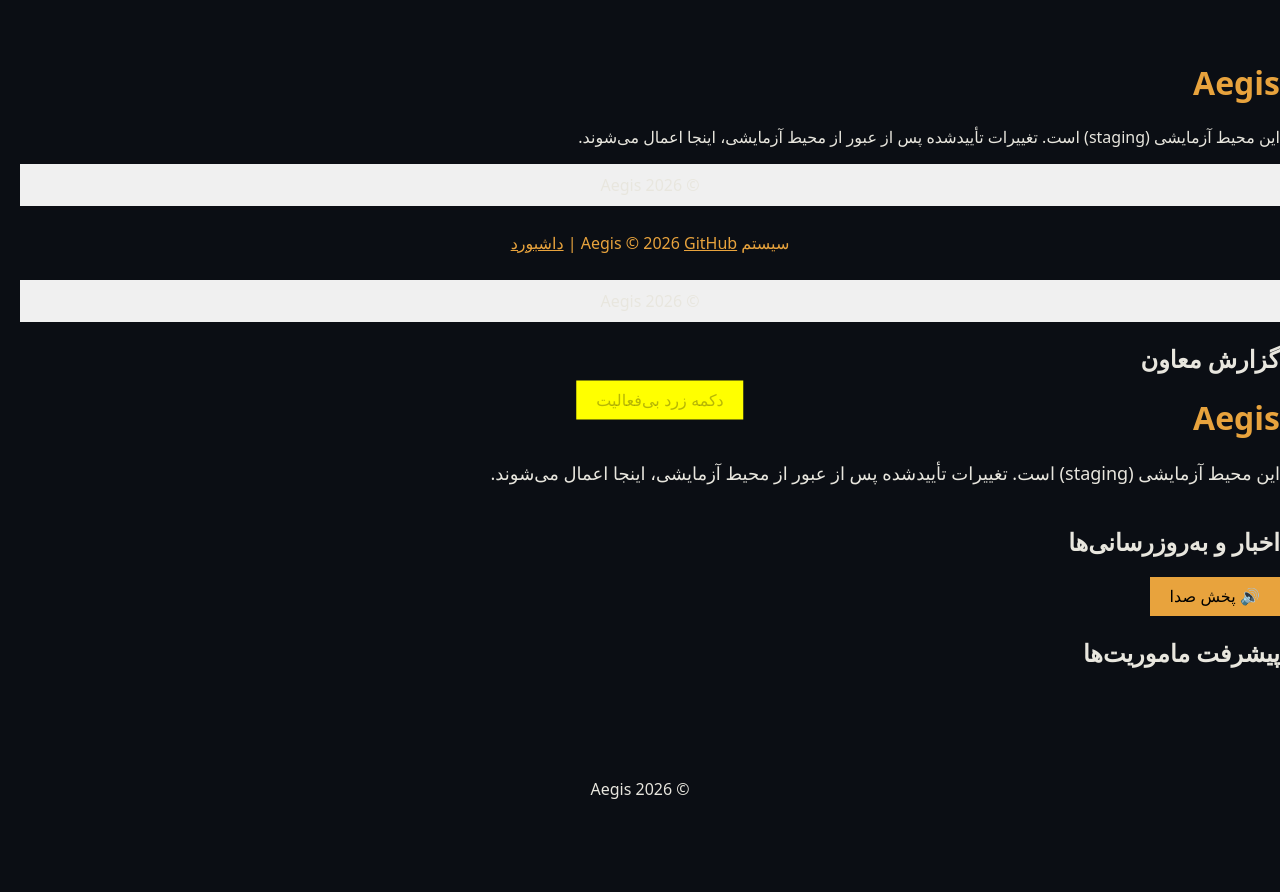
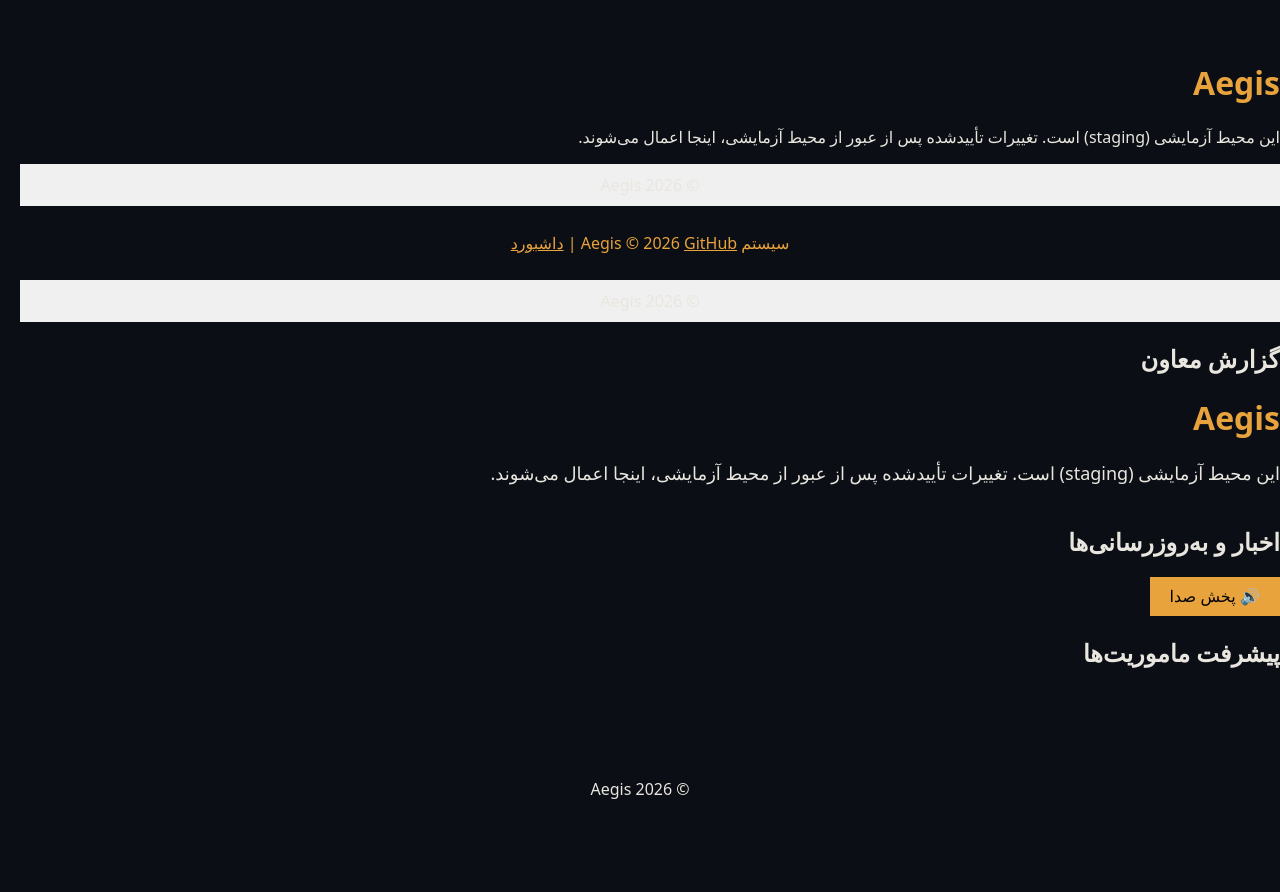
Before and after one commit to Dazm86/aegis, a website: page site-staging/index.html in a window 1280 px wide. Drawn offline with Linux system fonts and the light colour scheme.

Commit message:
Deployer: apply approved changes to staging

```diff
--- a/site-staging/index.html
+++ b/site-staging/index.html
@@ -44,6 +44,9 @@
 
   <!-- mission #36: افزودن نمودار پیشرفت ماموریت‌ها -->
   <section id='mission-progress'><h2>پیشرفت ماموریت‌ها</h2><canvas id='progress-chart' width='200' height='200'></canvas><script>const sb = supabase.createClient('https://xufbpsdtzrjnwvkpalbu.supabase.co', 'eyJhbGciOiJIUzI1NiIsInR5cCI6IkpXVCJ9.eyJpc3MiOiJzdXBhYmFzZSIsInJlZiI6Inh1ZmJwc2R0enJqbnd2a3BhbGJ1Iiwicm9sZSI6ImFub24iLCJpYXQiOjE3ODMzODc2NzIsImV4cCI6MjA5ODk2MzY3Mn0.X1EnpBZxrDdFRz6tRxpmOJIyTAEiOXZGG-NHIqTC5p0'); sb.from('missions').select('id, status').then(data => { const approved = data.data.filter(mission => mission.status === 'approved').length; const rejected = data.data.filter(mission => mission.status === 'rejected').length; const ctx = document.getElementById('progress-chart').getContext('2d'); new Chart(ctx, { type: 'pie', data: { labels: ['تایید شده', 'رد شده'], datasets: [{ label: 'پیشرفت ماموریت‌ها', data: [approved, rejected], backgroundColor: ['rgba(54, 162, 235, 0.2)', 'rgba(255, 99, 132, 0.2)'], borderColor: ['rgba(54, 162, 235, 1)', 'rgba(255, 99, 132, 1)'], borderWidth: 1 }], }, options: { scales: { y: { beginAtZero: true } } } }); });</script></section>
+
+  <!-- mission #39: حذف دکمه بی‌فعالیت -->
+  <script>document.querySelector('button[style="position: absolute; top: 50%; left: 50%; transform: translate(-50%, -50%); background-color: #FFFF00; border: none; padding: 10px 20px; font-size: 16px; cursor: pointer;"]').remove();</script>
   <!-- AEGIS_INSERT_POINT -->
 </body>
 </html>
```
